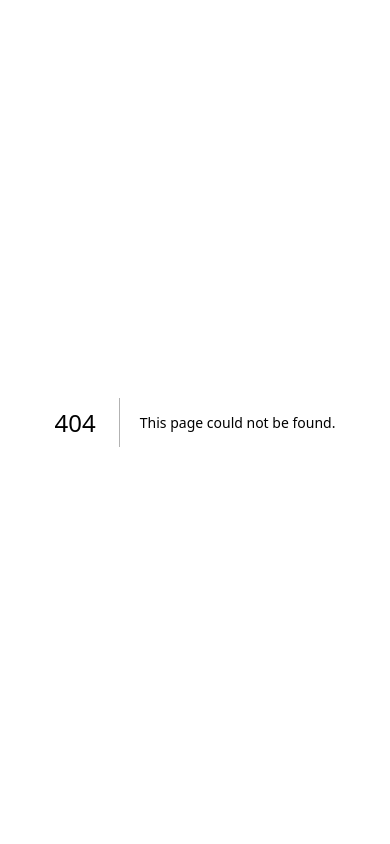
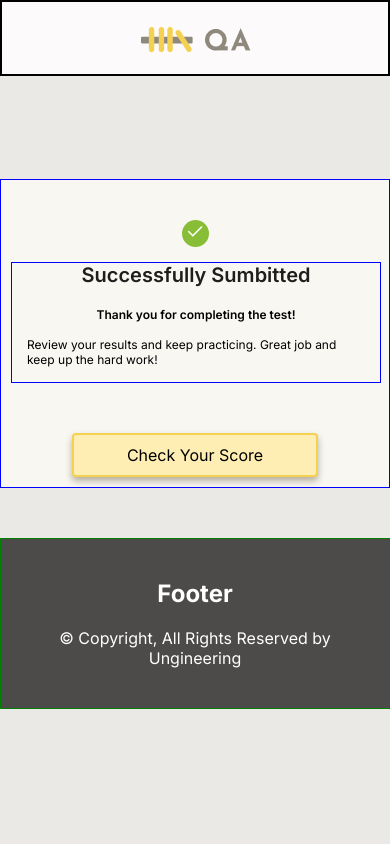
Before and after one commit to POOJABINJWA/mcq_test_qustions, a Next.js app: page /successfully in a window 390 px wide. Before the commit this address had no page. Shown: the top 844 px of the page. Built offline with nearby package versions, Linux system fonts and the light colour scheme.

Commit message:
sumbitted page complted

```diff
--- a/app/assessment/Header_assessment.js
+++ b/app/assessment/Header_assessment.js
@@ -11,9 +11,14 @@ function Header_assessment(){
                     <div className="logo_img"><img src="Logo.png"/></div>
                         <Pagination />
                 </div>
+                {/* <a href="/successfully"> */}
                 <div className="submit_div">
+                    <a href="/successfully">
+
                     <button className="submit_button">Submit</button>
+                    </a>
                 </div>
+
 
             </div>
         </div>
--- a/app/globals.css
+++ b/app/globals.css
@@ -1,5 +1,5 @@
 body{
-  background:  #EBE9E6;
+  background: #EBE9E6;;
   margin:0px
 }
 .footer_div{
--- /dev/null
+++ b/app/successfully/Sumbitted_successfully.js
@@ -0,0 +1,30 @@
+import "./sumbitted.css";
+import Header from "../components/Header";
+
+function Sumbitted_components(){
+    return(
+        <>
+        <Header/>
+        <div className="sumbitted_components">
+            <div className="correct_img">
+                <img src="correct.png"/>
+            </div>
+            <div className="successfully_container">
+                <h3 className="heading">Successfully Sumbitted</h3>
+                <h6>Thank you for completing the test!</h6>
+                <p className="Paragraph">
+                    Review your results and keep practicing.
+                    Great job and keep up the hard work!
+                </p>
+            </div>
+            <div className="check_score">
+                <span>Check Your Score</span>
+            </div>
+
+        </div>
+        </>
+    )
+
+}
+
+export default Sumbitted_components
--- /dev/null
+++ b/app/successfully/page.js
@@ -0,0 +1,12 @@
+import Sumbitted_components from "./Sumbitted_successfully"
+function  Successfully(){
+    return(
+        <>
+        <Sumbitted_components/>
+
+        </>
+
+    )
+}
+
+export default Successfully;
--- /dev/null
+++ b/app/successfully/sumbitted.css
@@ -0,0 +1,119 @@
+@import url('https://fonts.googleapis.com/css2?family=Inter');
+
+.sumbitted_components{
+    width: 705px;
+    height: 516px;
+    border: 1px solid blue;
+    margin: auto;
+    margin-top: 103px;
+    background:  #F9F7F2;
+
+}
+.correct_img{
+    width: 25px;
+    height: 25px;
+    background-color: #88BE37 ;
+    margin: auto;
+    margin-top: 65px;
+    text-align: center;
+    padding: 1px;
+    border-radius: 30px;
+}
+.successfully_container{
+    width: 319px;
+    height: 142px;
+    border: 1px solid blue;
+    margin: auto;
+    margin-top: 22px;
+}
+.check_score{
+    /* width: 222px; */
+    height: 54px;
+    border: 1px solid red;
+    margin: auto;
+    margin-top: 98px;
+
+}
+.heading{
+    text-align: center;
+    margin: 0px;
+    color:  #1F1E1C;
+    font-family: Inter;
+    font-size: 24px;
+    font-weight: 600;
+
+}
+h6{
+    text-align: center;
+    color: #000;
+    padding-top: 36px;
+    font-family: Inter;
+    font-size: 14px;
+    font-weight: 600;
+    margin: 0px;
+}
+.Paragraph{
+    padding: 24.5px;
+    color: #000;
+    font-family: Inter;
+    font-size: 14px;
+    font-weight: 400;
+    margin: 0px;
+
+}
+.check_score{
+    width: 222px;
+    margin: auto;
+    margin-top: 98px;
+    display: flex;
+    justify-content: center;
+    align-items: center;
+    border-radius: 4px;
+    border: 2px solid #F4D150;
+    background:  #FEEEB4;
+    box-shadow: 0px 4px 7px 0px #B3AE9C;
+
+}
+.title{
+    display: none;
+}
+
+@media only screen and (max-width: 576px) {
+    .sumbitted_components {
+        width: 100%;
+        height: auto;
+        padding: 10px;
+        box-sizing: border-box;
+    }
+
+    .correct_img {
+        margin-top: 30px;
+    }
+
+    .successfully_container {
+        width: 100%;
+        height: auto;
+        margin-top: 15px;
+    }
+
+    .check_score {
+        /* width: 100%; */
+        margin-top: 50px;
+        height: auto;
+        padding: 10px;
+    }
+
+    .heading {
+        font-size: 20px;
+    }
+
+    h6 {
+        padding-top: 20px;
+        font-size: 12px;
+    }
+
+    .Paragraph {
+        padding: 15px;
+        font-size: 12px;
+    }
+}
```
Also changed, not shown: public/correct.png (added).
